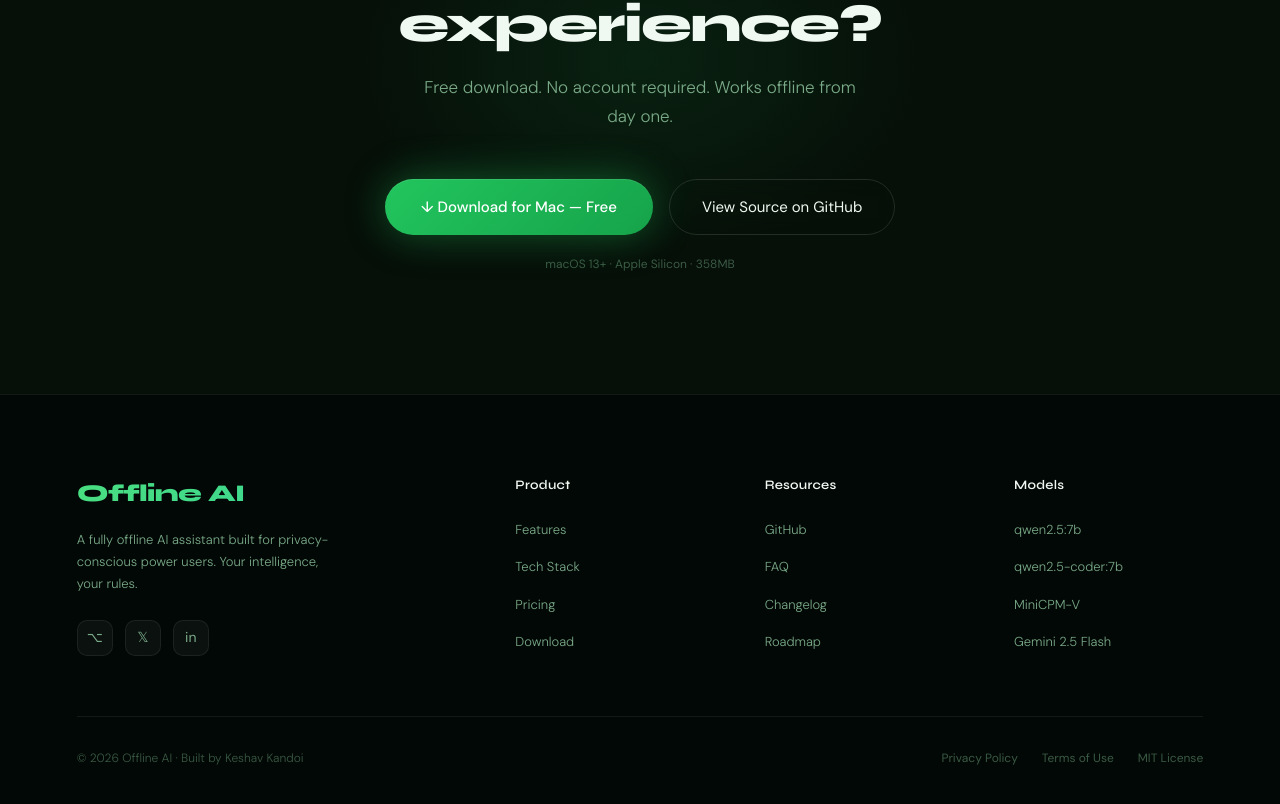
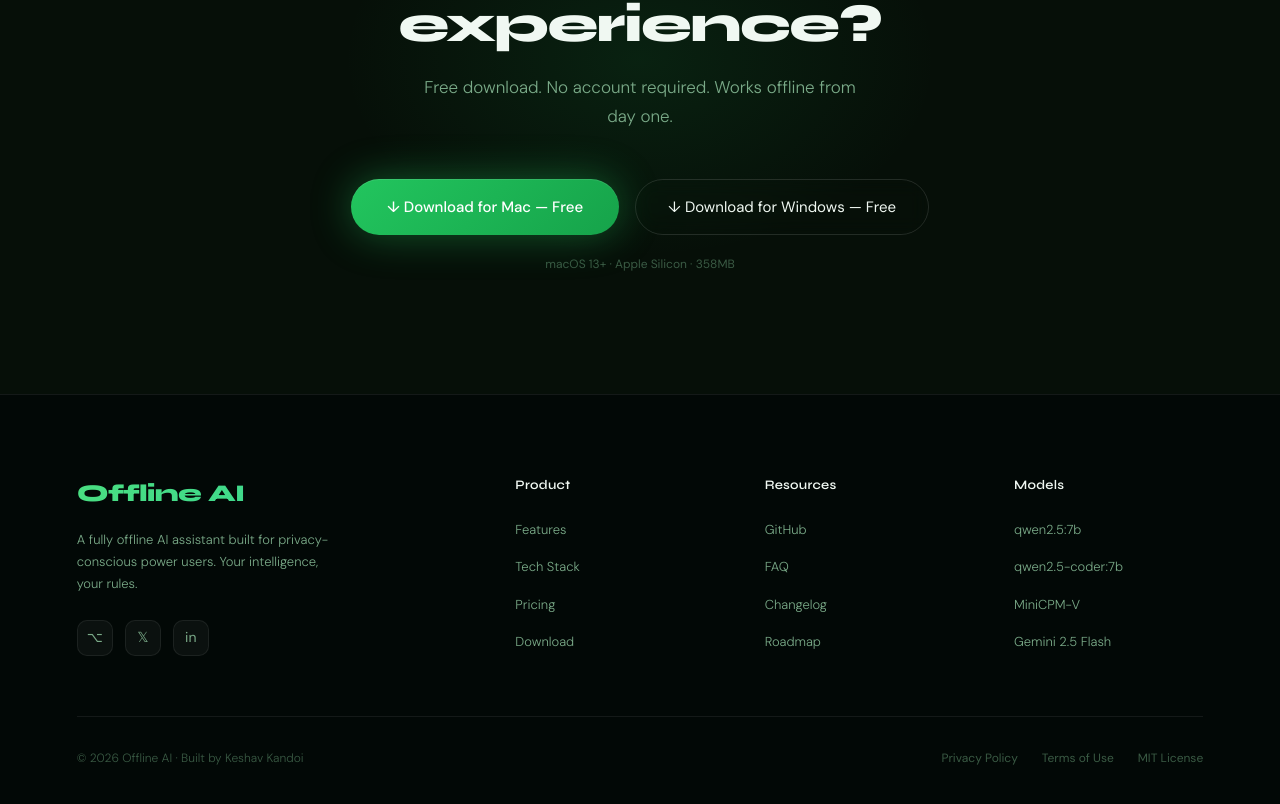
Before and after one commit to KeshavKandoi/OfflineChatBot, a React (Vite) app in the folder offline-ai-website/: page / in a window 1280 px wide. Shown: the part 7544-8348 px from the top of the page. Built offline with nearby package versions, Linux system fonts and the light colour scheme.

Commit message:
add windows download button

```diff
--- a/offline-ai-website/src/App.jsx
+++ b/offline-ai-website/src/App.jsx
@@ -699,8 +699,8 @@
           <h2 className="section-title">Ready to own<br />your AI experience?</h2>
           <p className="section-sub">Free download. No account required. Works offline from day one.</p>
           <div style={{display: 'flex', gap: '16px', justifyContent: 'center', flexWrap: 'wrap'}}>
-            <a href="https://github.com/KeshavKandoi/OfflineChatBot/releases/download/v1.0.0/Offline%20AI-1.0.0-arm64.dmg" className="btn-primary">↓ Download for Mac — Free</a>
-            <a href="https://github.com/KeshavKandoi/OfflineChatBot" className="btn-secondary">View Source on GitHub</a>
+            <a href="https://github.com/KeshavKandoi/OfflineChatBot/releases/download/v2.1.0/Offline.AI-1.0.0-arm64.dmg" className="btn-primary">↓ Download for Mac — Free</a>
+            <a href="https://github.com/KeshavKandoi/OfflineChatBot/releases/download/v2.1.0/Offline.AI.Setup.1.0.0.exe" className="btn-secondary">↓ Download for Windows — Free</a>
           </div>
           <p style={{fontSize: '12px', color: 'var(--faint)', marginTop: '20px'}}>macOS 13+ · Apple Silicon · 358MB</p>
         </div>
```
